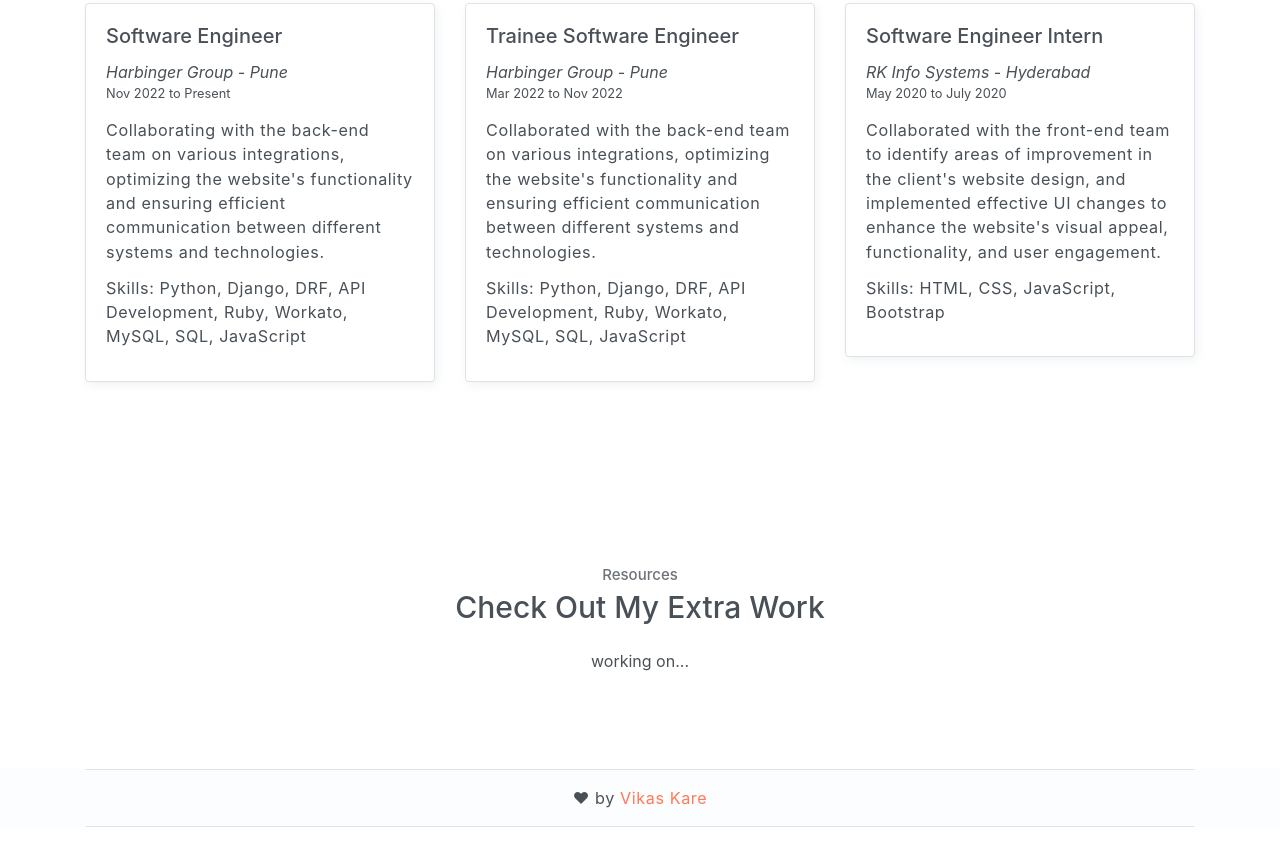
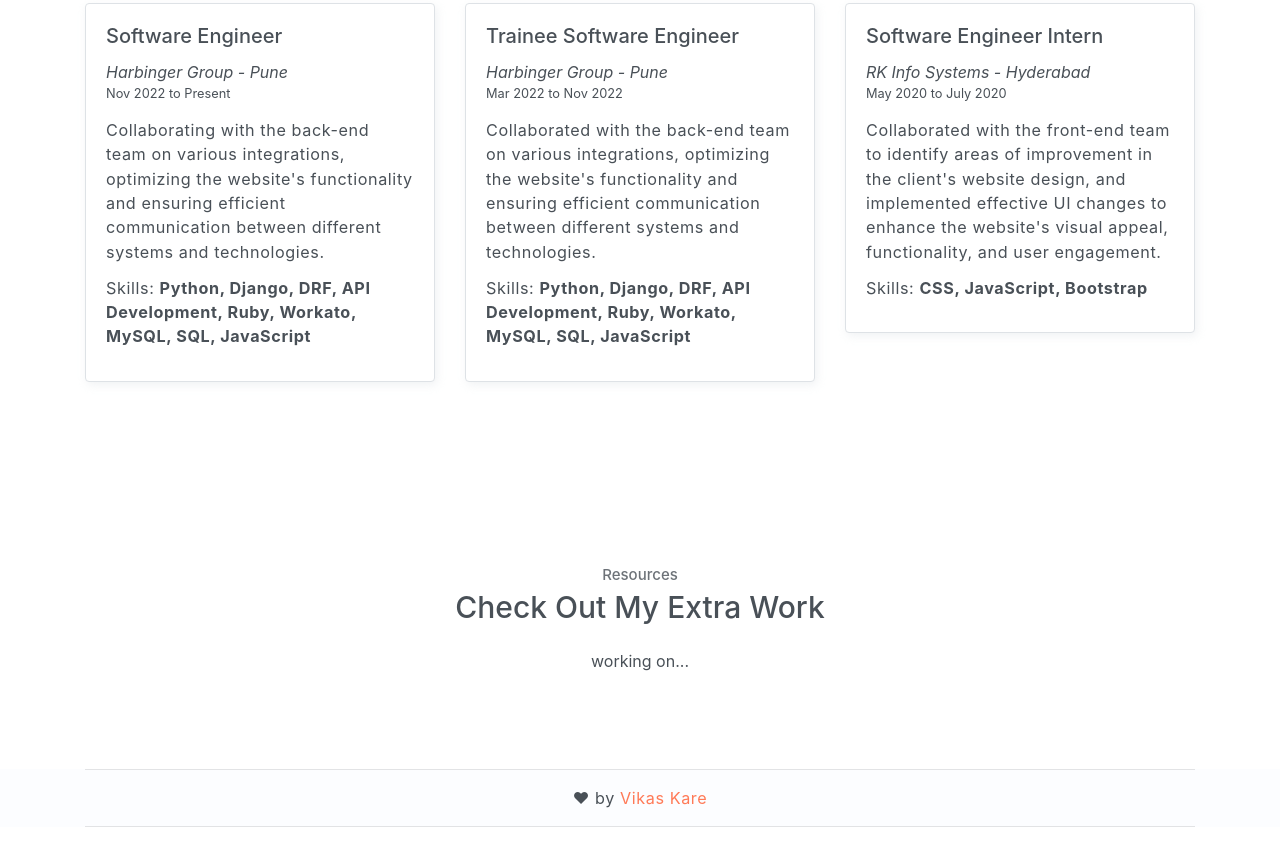
Before and after one commit to vikaskare/vikaskare.github.io, a plain HTML site: page index.html in a window 1280 px wide. Shown: the part 3264-4107 px from the top of the page. Drawn offline with Linux system fonts and the light colour scheme.

Commit message:
updated meta

```diff
--- a/index.html
+++ b/index.html
@@ -4,7 +4,8 @@
 <head>
     <meta charset="utf-8">
     <meta name="viewport" content="width=device-width, initial-scale=1, shrink-to-fit=no">
-    <meta name="description" content="I am Vikas Kare a Software Engineer">
+    <meta name="description"
+        content="I am Vikas Kare a Software Engineer. I specialize in Python, Django, DRF, API development, Ruby, Workato, MySQL, SQL, and JavaScript.">
     <meta name="author" content="Vikas Kare">
     <title>Resume | Vikas Kare</title>
     <link rel="shortcut icon" type="image/x-icon" href="/assets/imgs/icon.png">
@@ -314,8 +315,8 @@
                             <p>Collaborating with the back-end team on various integrations, optimizing the website's
                                 functionality and ensuring efficient communication between different systems and
                                 technologies. </p>
-                            <p> Skills: Python, Django, DRF, API Development, Ruby, Workato, MySQL,
-                                SQL, JavaScript </p>
+                            <p> Skills: <b>Python, Django, DRF, API Development, Ruby, Workato, MySQL,
+                                    SQL, JavaScript </b></p>
                         </div>
                     </div>
                 </div>
@@ -332,8 +333,8 @@
                             <p>Collaborated with the back-end team on various integrations, optimizing the website's
                                 functionality and ensuring efficient communication between different systems and
                                 technologies. </p>
-                            <p> Skills: Python, Django, DRF, API Development, Ruby, Workato, MySQL,
-                                SQL, JavaScript </p>
+                            <p> Skills: <b>Python, Django, DRF, API Development, Ruby, Workato, MySQL,
+                                    SQL, JavaScript </b></p>
                         </div>
                     </div>
                 </div>
@@ -350,7 +351,7 @@
                             <p>Collaborated with the front-end team to identify areas of improvement in the client's
                                 website design, and implemented effective UI changes to enhance the website's visual
                                 appeal, functionality, and user engagement. </p>
-                            <p> Skills: HTML, CSS, JavaScript, Bootstrap</p>
+                            <p> Skills: <b>CSS, JavaScript, Bootstrap</b></p>
                         </div>
                     </div>
                 </div>
```
